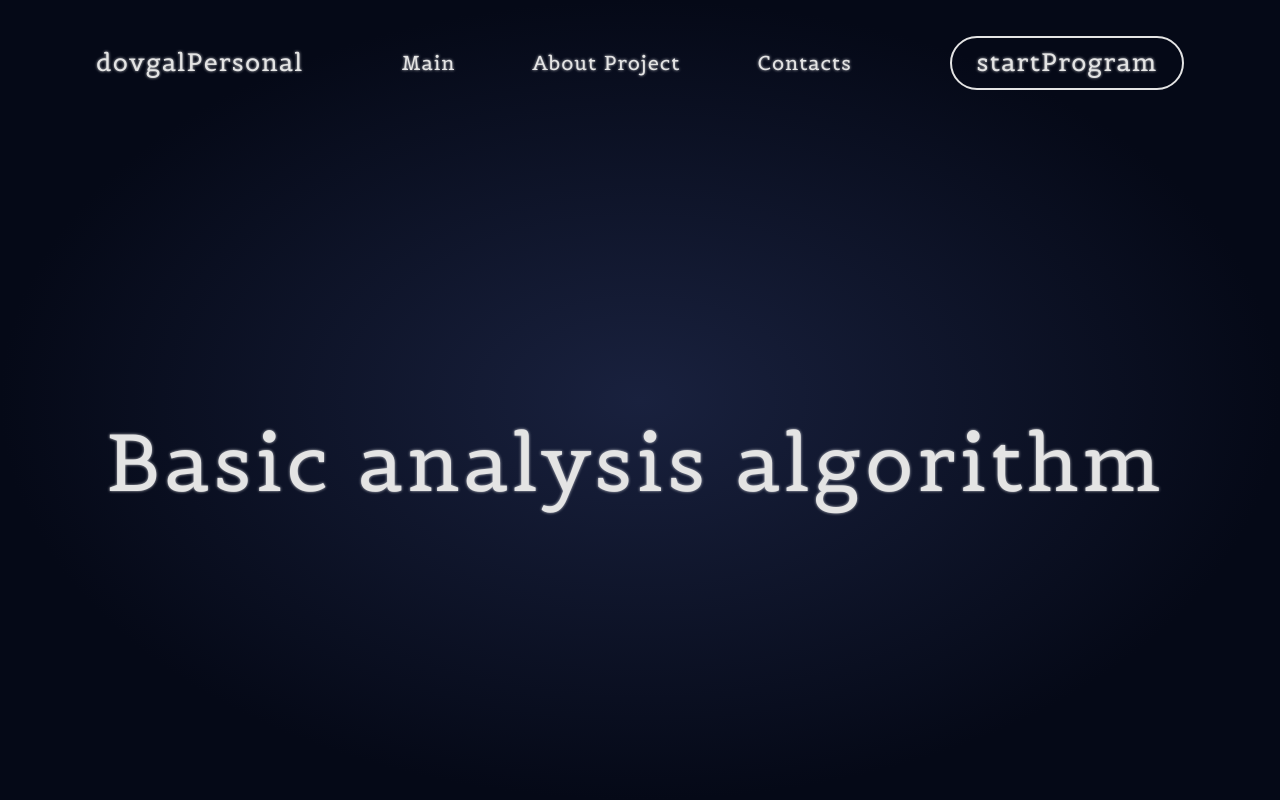
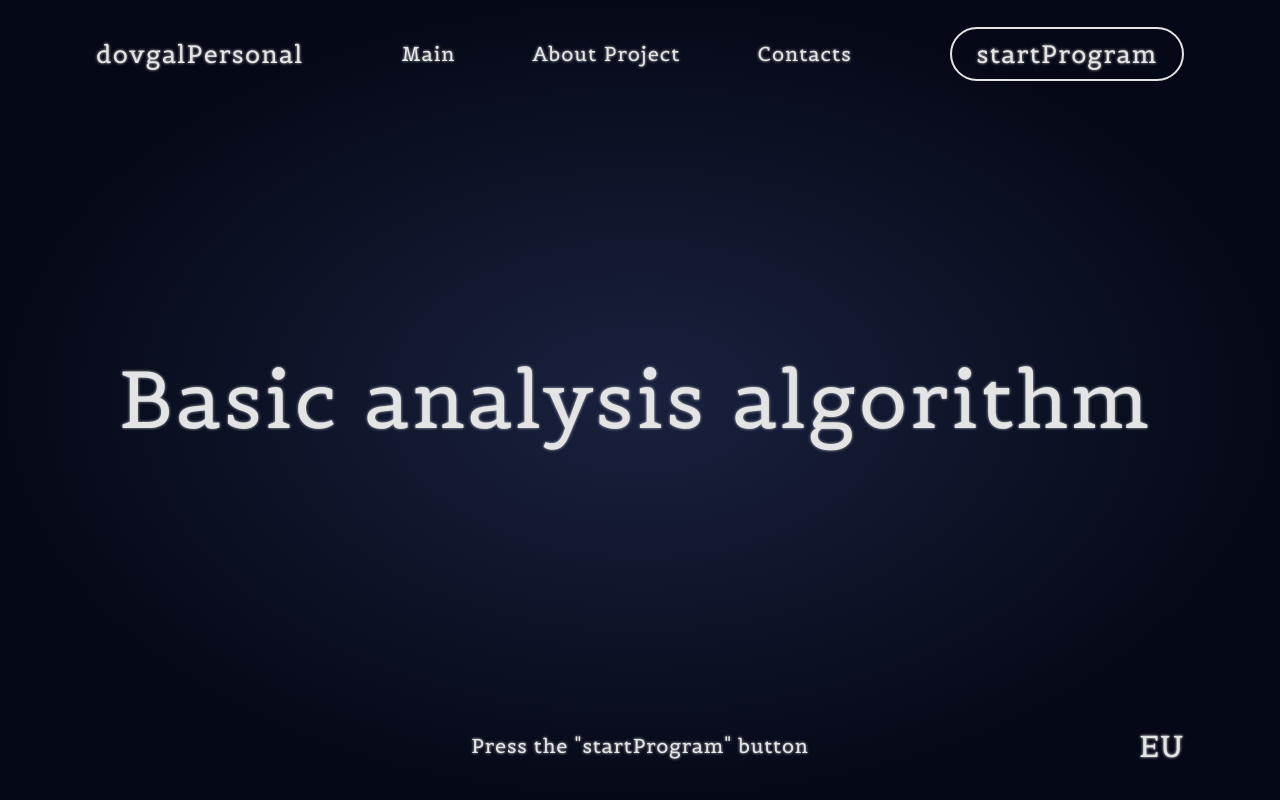
Before and after one commit to dfasaAZ/lcaa, a plain HTML site: page index.html in a window 1280 px wide. Drawn offline with Linux system fonts and the light colour scheme.

Commit message:
Made footer of welcome section

```diff
--- a/css/style.scss
+++ b/css/style.scss
@@ -22,7 +22,7 @@ body{
     .welcome_section{
         display:flex;
         flex-direction: column;
-        justify-content: flex-start;
+        justify-content: space-between;
         align-items: center;
         width:85%;
         height:100%;
@@ -144,7 +144,7 @@ body{
                 font-size:$fontSize*0.8;
                 line-height:$fontSize*1.1;
                 color:$white;
-                letter-spacing: 0.05em;
+                letter-spacing: 0.05ch;
                 text-shadow: 0px 0px 3px rgba(255, 255, 255, 0.75);
                 overflow: hidden;
                 white-space: nowrap;
@@ -152,7 +152,6 @@ body{
                 text-align: center;
                 border-right:10px solid $white;
                 animation: borderFlash 1s step-start infinite, printText 5s steps(19);
-            }
 
                 @keyframes borderFlash{
                     0%{
@@ -173,4 +172,38 @@ body{
                 }
             }
         }
+
+        footer{
+            position: relative;
+            display: flex;
+            justify-content: center;
+            align-items: center;
+            width:100%;
+            height:130px;
+            font-family: mainFont;
+            font-size:$fontSize*0.20;
+            line-height:$fontSize*0.20;
+            color:$white;
+            letter-spacing: 0.05ch;
+            text-shadow: 0px 0px 3px rgba(255, 255, 255, 0.75);
+
+            .footer_caption{
+                position: absolute;
+                top:calc((130px / 2) - $fontSize*0.20);
+                font-size:$fontSize*0.20;
+                line-height:$fontSize*0.20;
+                text-shadow: 0px 0px 3px rgba(255, 255, 255, 0.75);
             }
+
+            .lang_switcher{
+                position: absolute;
+                font-size:$fontSize*0.30;
+                line-height:$fontSize*0.30;
+                color:$white;
+                text-shadow:0px 0px 3px $white;
+                right:0;
+                cursor:pointer;
+            }
+        }
+    }
+}
--- a/index.html
+++ b/index.html
@@ -17,6 +17,10 @@
         <main>
             <div class="main_text">Basic analysis algorithm</div>
         </main>
+        <footer>
+            <div class="footer_caption">Press the "startProgram" button</div>
+            <div class="lang_switcher">EU</div>
+        </footer>
     </section>
     <script src="js/index.js"></script>
 </body>
```
Also changed, not shown: css/style.css, 1 other file. Lines whose indentation alone changed are shown as unchanged.
